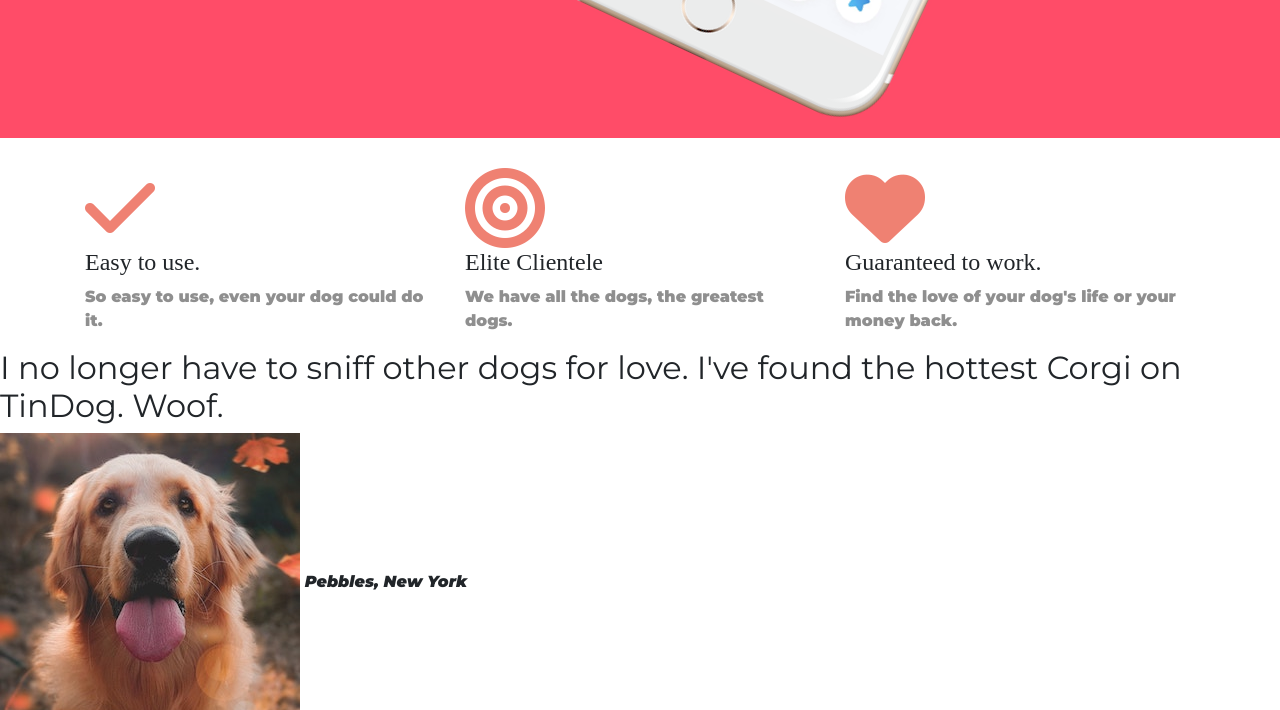
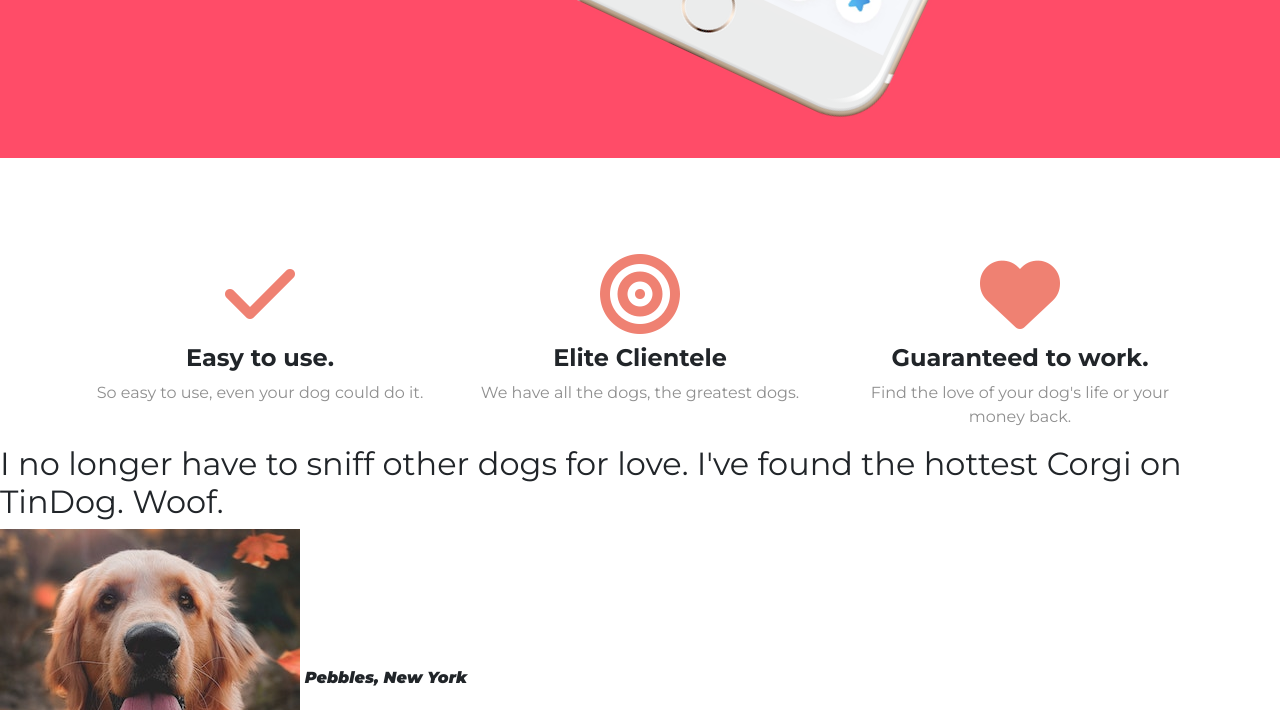
Before and after one commit to Sundalo/tindog, a plain HTML site: page index.html in a window 1280 px wide. Shown: the part 900-1610 px from the top of the page. Drawn offline with nearby package versions, Linux system fonts and the light colour scheme.

Commit message:
Update styles.css
Adding the hover color option; fixing alignment issues with the 3 description icons.

```diff
--- a/css/styles.css
+++ b/css/styles.css
@@ -1,7 +1,8 @@
 
 
 #title {
-  background-color: #ff4c68
+  background-color: #ff4c68;
+  padding-bottom: 20px;
 }
 
 .container-fluid {
@@ -22,8 +23,10 @@
 }
 
 h3 {
-  font-family: 'Montserrat-Bold';
+  font-family: 'Montserrat';
+  font-weight: 700;  /* bold */
   font-size: 1.5rem;
+  padding-top: 10px;
 }
 
 /* Navigation Bar */
@@ -63,7 +66,8 @@
 
 .feat-desc{
   color: #8f8f8f;
-  font-family:Montserrat;
+  font-family:"Montserrat";
+  font-weight: 400; /* light */
 }
 
 .fa {
@@ -71,6 +75,22 @@
   size: 200rem;
 }
 
+.fa-check:hover {
+  color: #ff4c68;
+}
+
+.fa-heart:hover {
+  color: #ff4c68;
+}
+
+.fa-bullseye:hover {
+  color: #ff4c68;
+}
+
 .container {
-  padding-top: 30px;
+  padding-top: 6rem;
 }
+
+.col-sm {
+  text-align: center;
+}
```
